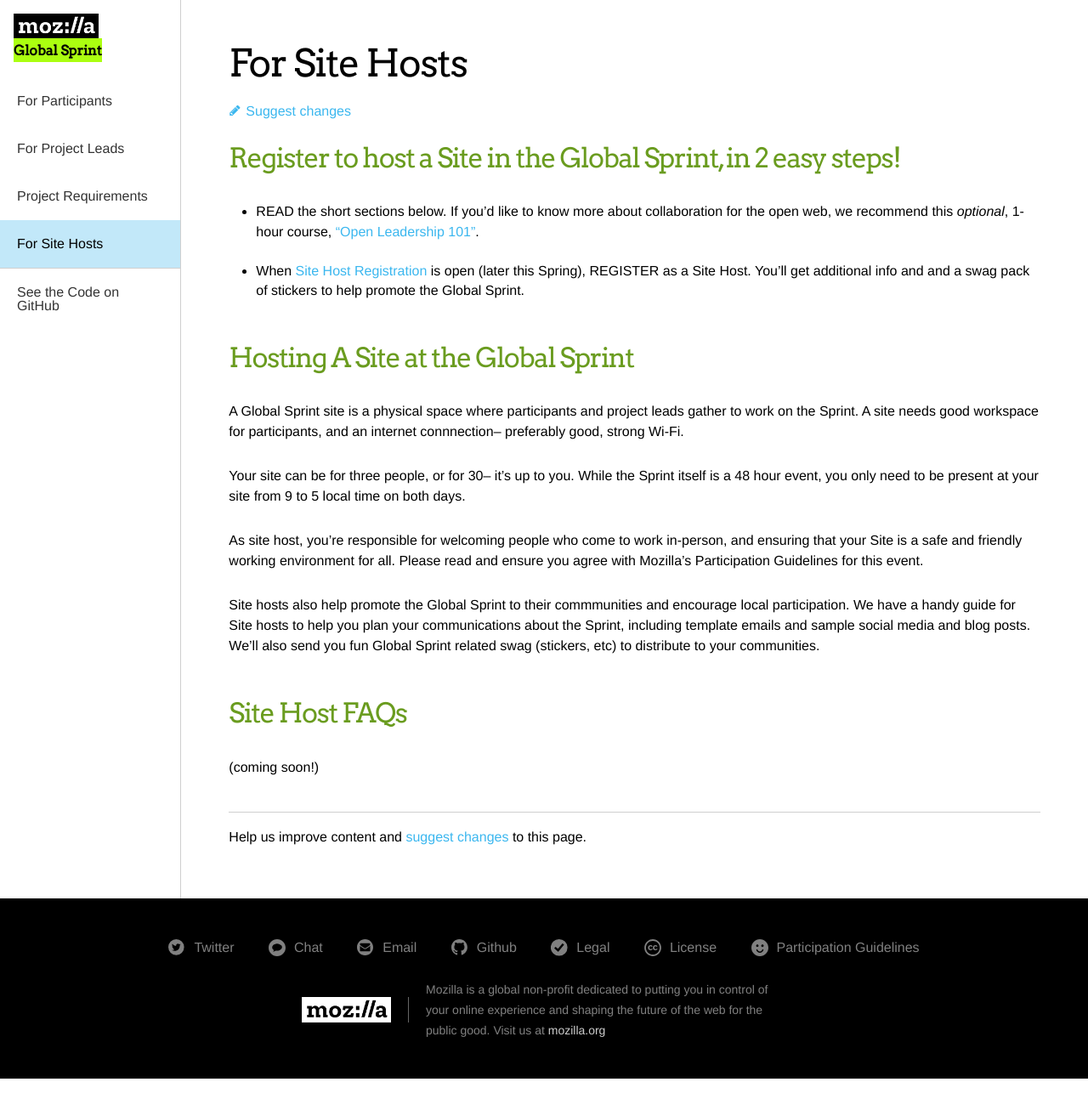
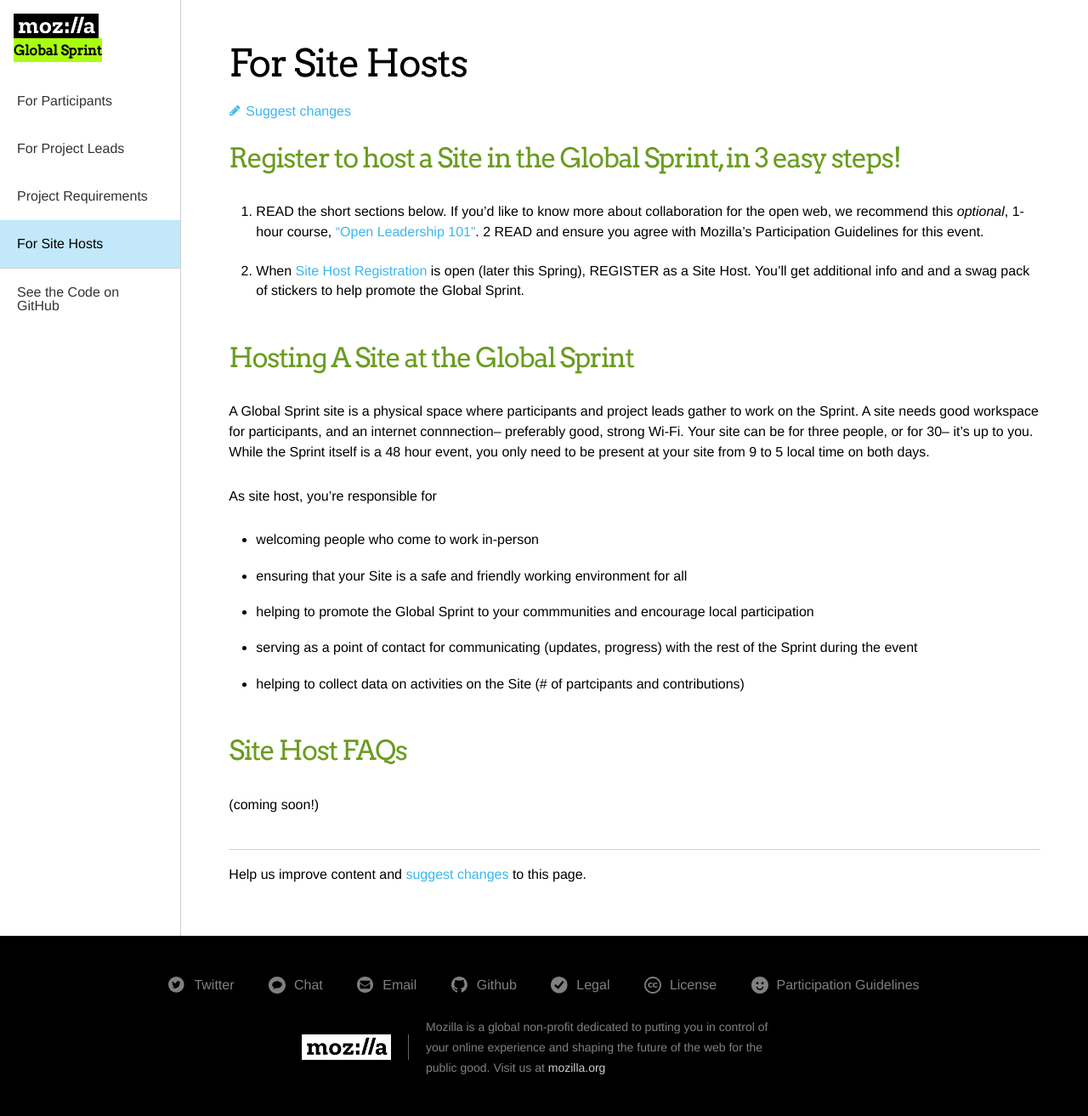
Before and after one commit to mozilla/global-sprint, a Jekyll site: the page built from _articles/site-hosts.md, in a window 1280 px wide. Shown: the whole page at 85% size. Built offline with Jekyll 4.4.1, drawn with Linux system fonts in a browser that asks for light colours; comment, search, counter and statistics services are not loaded; a style sheet for code colours, icons or effects is not loaded; before the commit the page ends 1269 px from its top, so only the background shows below that.

Commit message:
Update site-hosts.md

```diff
--- a/_articles/site-hosts.md
+++ b/_articles/site-hosts.md
@@ -2,19 +2,21 @@
 layout: page
 title: For Site Hosts
 ---
-### Register to host a Site in the Global Sprint, in 2 easy steps!
+### Register to host a Site in the Global Sprint, in 3 easy steps!
 
-* **READ** the short sections below. If you'd like to know more about collaboration for the open web, we recommend this *optional*, 1-hour course, ["Open Leadership 101"](https://mozilla.teachable.com/p/open-leadership-101).
-* When [Site Host Registration]() is open (later this Spring), **REGISTER** as a Site Host. You'll get additional info and and a swag pack of stickers to help promote the Global Sprint.
+1. **READ** the short sections below. If you'd like to know more about collaboration for the open web, we recommend this *optional*, 1-hour course, ["Open Leadership 101"](https://mozilla.teachable.com/p/open-leadership-101).
+2 **READ** and ensure you agree with Mozilla's Participation Guidelines for this event.
+3. When [Site Host Registration]() is open (later this Spring), **REGISTER** as a Site Host. You'll get additional info and and a swag pack of stickers to help promote the Global Sprint.
 
 ### Hosting A Site at the Global Sprint
-A Global Sprint site is a physical space where participants and project leads gather to work on the Sprint. A site needs good workspace for participants, and an internet connnection-- preferably good, strong Wi-Fi.
+A Global Sprint site is a physical space where participants and project leads gather to work on the Sprint. A site needs good workspace for participants, and an internet connnection-- preferably good, strong Wi-Fi. Your site can be for three people, or for 30-- it's up to you. **While the Sprint itself is a 48 hour event, you only need to be present at your site from 9 to 5 local time on both days.**
 
-Your site can be for three people, or for 30-- it's up to you. **While the Sprint itself is a 48 hour event, you only need to be present at your site from 9 to 5 local time on both days.**
-
-As site host, you're responsible for welcoming people who come to work in-person, and ensuring that your Site is a safe and friendly working environment for all. **Please read and ensure you agree with Mozilla's Participation Guidelines for this event.**
-
-Site hosts also help promote the Global Sprint to their commmunities and encourage local participation. We have a handy guide for Site hosts to help you plan your communications about the Sprint, including template emails and sample social media and blog posts.  We'll also send you fun Global Sprint related swag (stickers, etc) to distribute to your communities.
+As site host, you're responsible for
+* welcoming people who come to work in-person
+* ensuring that your Site is a safe and friendly working environment for all
+* helping to promote the Global Sprint to your commmunities and encourage local participation
+* serving  as a point of contact for communicating (updates, progress) with the rest of the Sprint during the event
+* helping to collect data on activities on the Site (# of partcipants and contributions)
 
 
 ### Site Host FAQs
```
